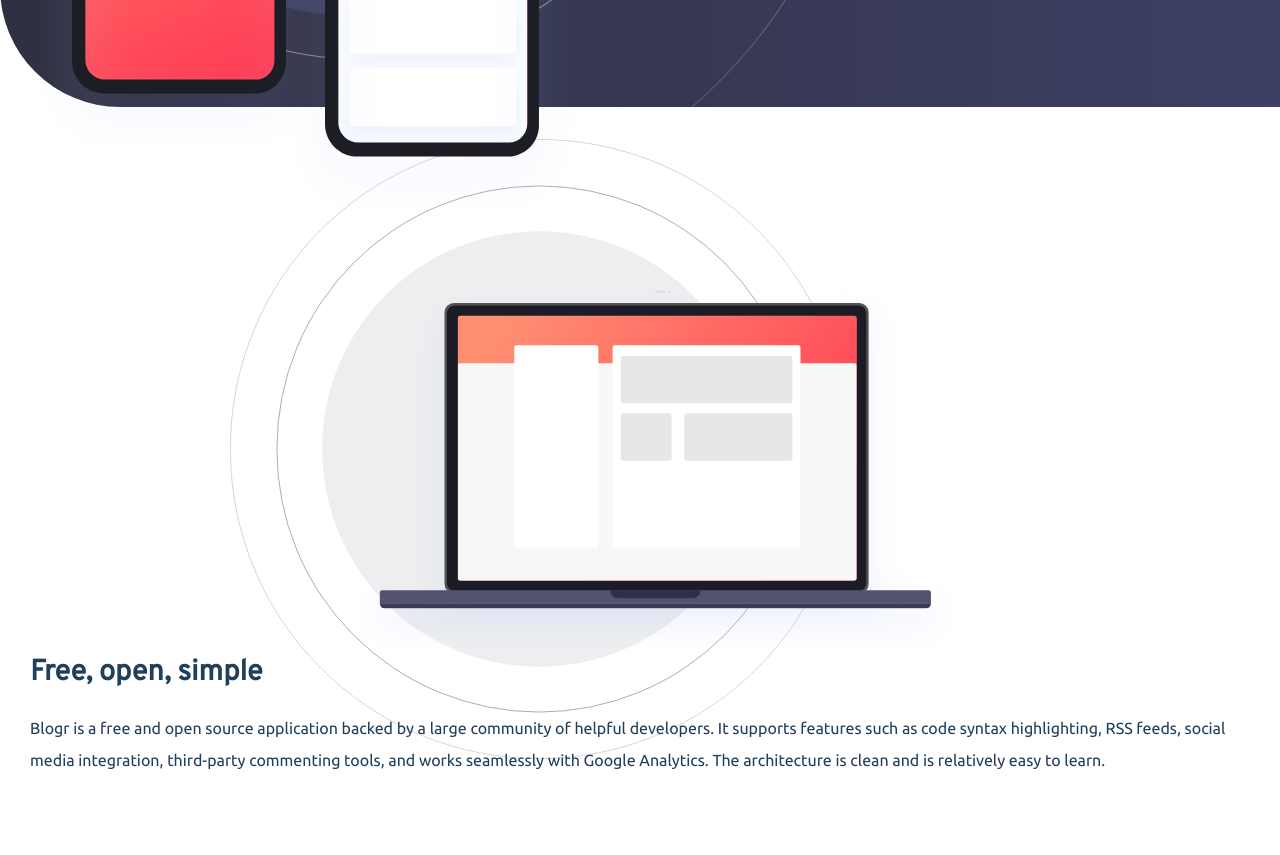
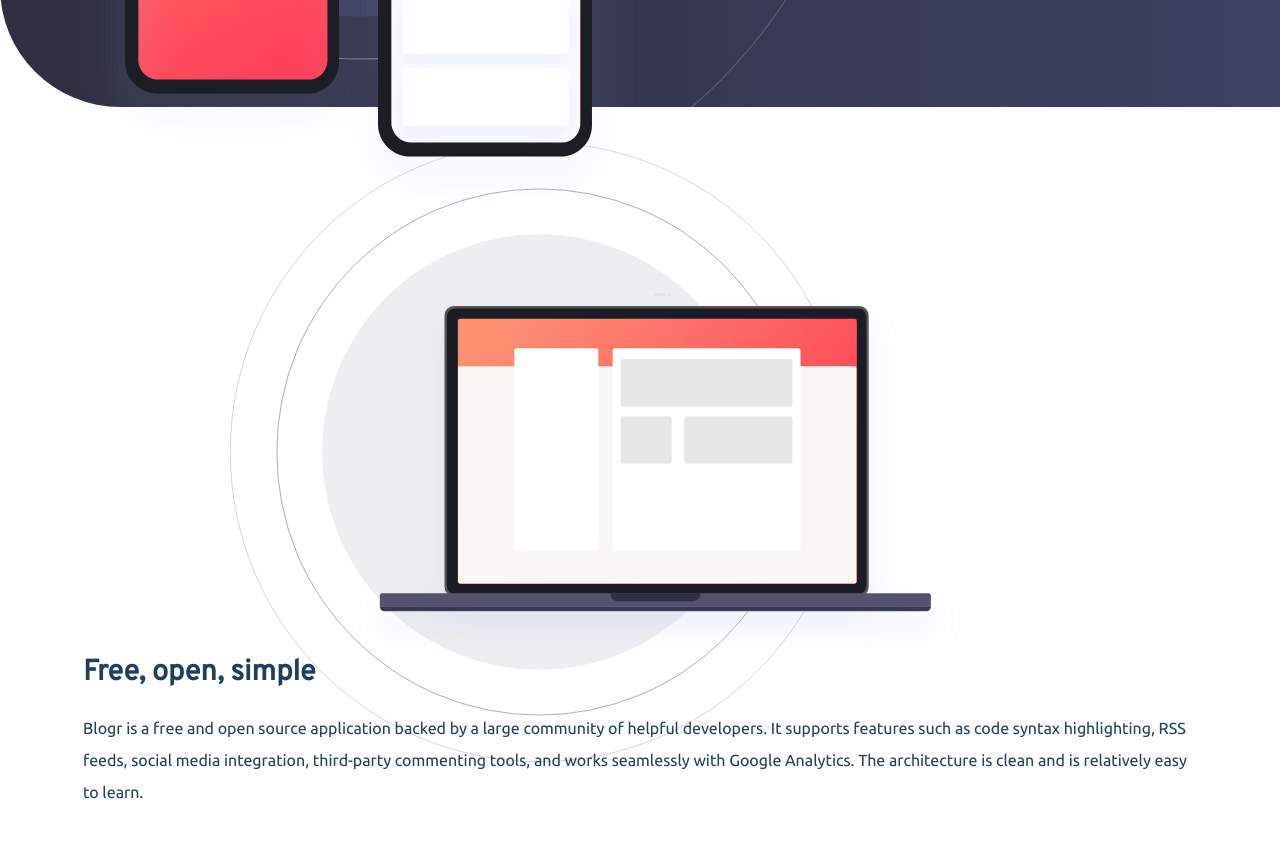
Before and after one commit to ANDyouNo/blogr-landing-page-main, a plain HTML site: page index.html in a window 1280 px wide. Shown: the part 1906-2761 px from the top of the page. Drawn offline with Linux system fonts and the light colour scheme.

Commit message:
wrapper width fix

```diff
--- a/styles/main.scss
+++ b/styles/main.scss
@@ -26,7 +26,7 @@
   justify-content: center;
 }
 .wrap {
-  max-width: 1500px;
+  max-width: 1174px;
   width: 100%;
   padding: 0 30px;
 }
--- a/styles/notebook.scss
+++ b/styles/notebook.scss
@@ -31,6 +31,6 @@
 ._notebook {
   background-image: url(../assets/images/illustration-laptop-desktop.svg);
   background-repeat: no-repeat;
-  background-position: -30% center;
+  background-position: -24% center;
   background-size: auto;
 }
```
Also changed, not shown: styles/main.css.
